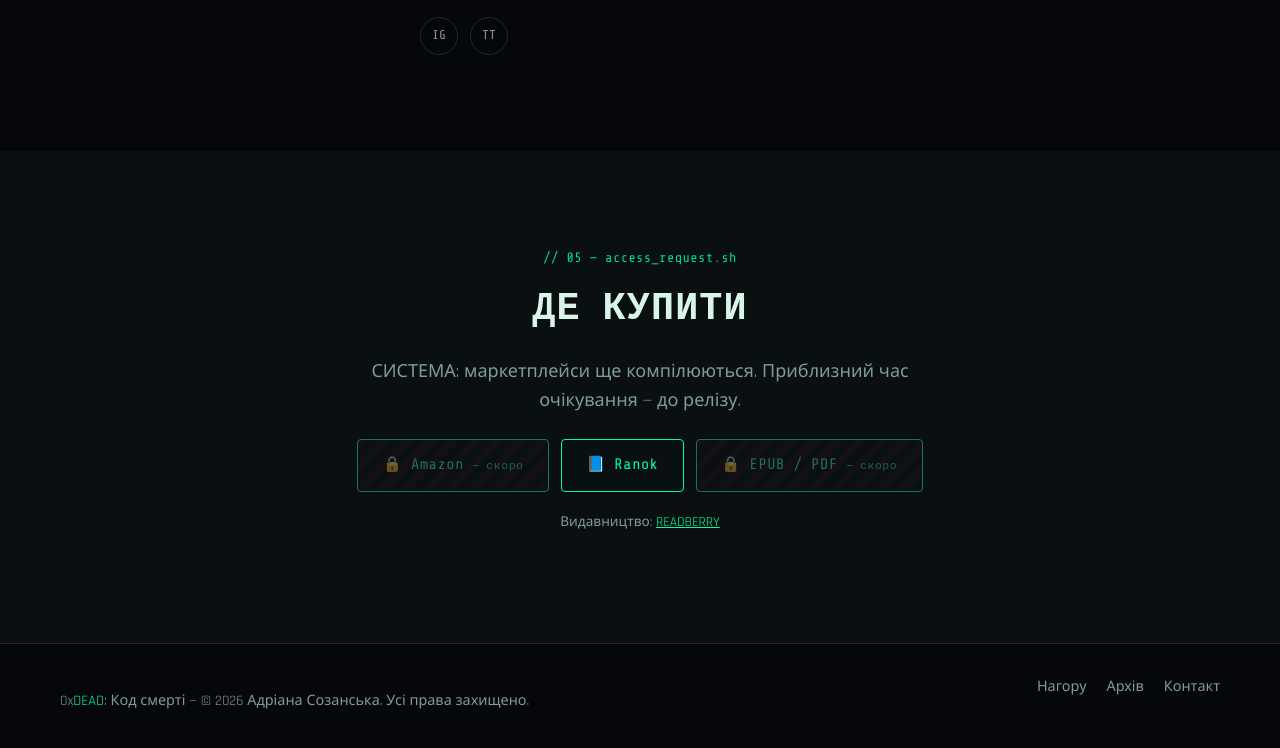
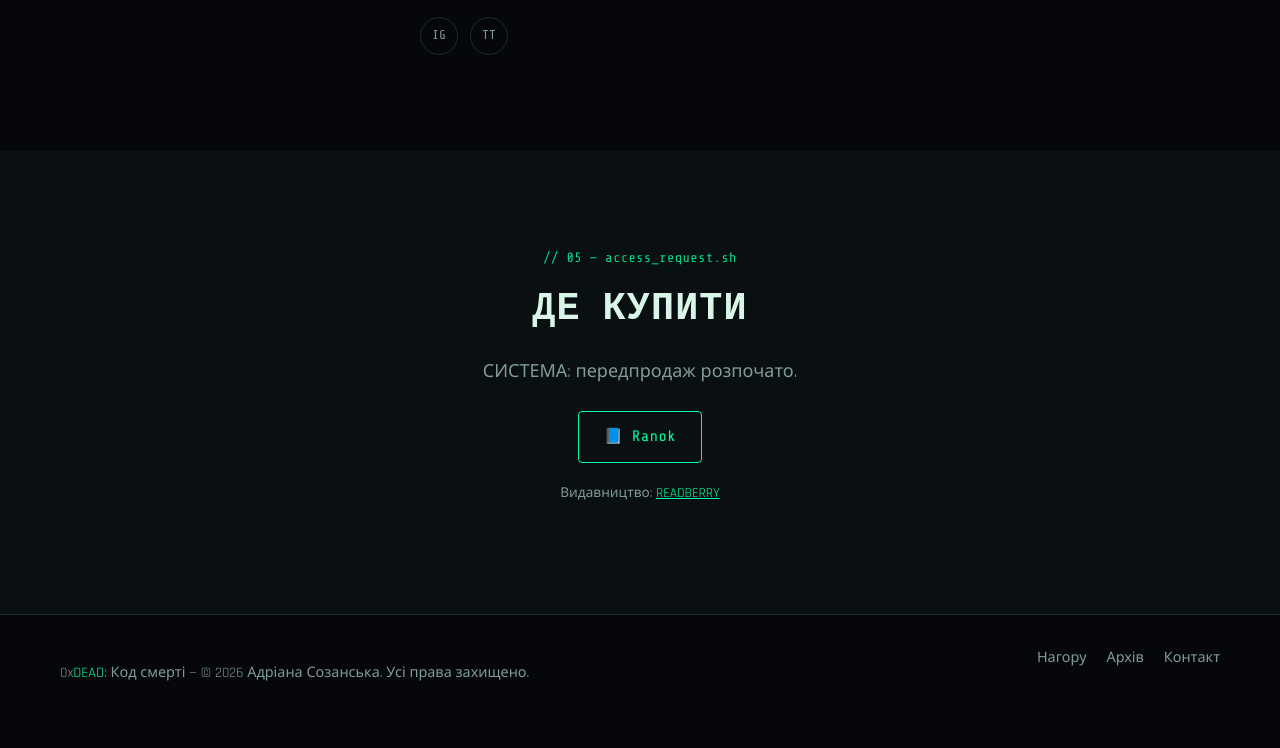
Before and after one commit to AdrianaSozanska/0XDEAD, a plain HTML site: page index.html in a window 1280 px wide. Shown: the part 4185-4933 px from the top of the page. Drawn offline with nearby package versions, Linux system fonts and the light colour scheme; animation ran at ten frames a second.

Commit message:
Point the buy section at the live Ranok preorder, drop other placeholders
Preselling has started, so the buy section now links straight to the
book's own Ranok product page instead of the author's general page,
and drops the locked Amazon/EPUB "— скоро" placeholders since Ranok is
the only live retailer for now. Also updates the section lede, which
still claimed marketplaces were "compiling" — no longer true with a
real preorder link right below it.

Co-Authored-By: Claude Sonnet 5 <noreply@anthropic.com>
Claude-Session: https://claude.ai/code/session_0178Hag4zwZismMvBwvH7FJU

```diff
--- a/index.html
+++ b/index.html
@@ -318,12 +318,10 @@
     <div class="section__inner section__inner--center">
       <p class="section__eyebrow">// 05 — access_request.sh</p>
       <h2 class="section__title">Де купити</h2>
-      <p class="section__lede">СИСТЕМА: маркетплейси ще компілюються. Приблизний час очікування — до релізу.</p>
+      <p class="section__lede">СИСТЕМА: передпродаж розпочато.</p>
 
       <div class="buy-links">
-        <span class="btn btn--ghost btn--disabled is-locked" title="Доступ обмежено до релізу">🔒 Amazon <small>— скоро</small></span>
-        <a id="buyRanokLink" href="https://www.ranok.com.ua/author/sozanska-adriana-6198.html?srsltid=AYCX9vKYWxGr4-RaDvSctpb7IGcSvH8eP-a-mn5FgnQ5Kt4bJjhAzZmU" class="btn btn--ghost" target="_blank" rel="noopener">📘 Ranok</a>
-        <span class="btn btn--ghost btn--disabled is-locked" title="Доступ обмежено до релізу">🔒 EPUB / PDF <small>— скоро</small></span>
+        <a id="buyRanokLink" href="https://www.ranok.com.ua/info-0xdead-kod-smerti-53029.html" class="btn btn--ghost" target="_blank" rel="noopener">📘 Ranok</a>
       </div>
       <p class="buy-publisher">Видавництво: <a href="https://www.instagram.com/readberry_ua/" target="_blank" rel="noopener">READBERRY</a></p>
     </div>
```
Also changed, not shown: 1 other file.
